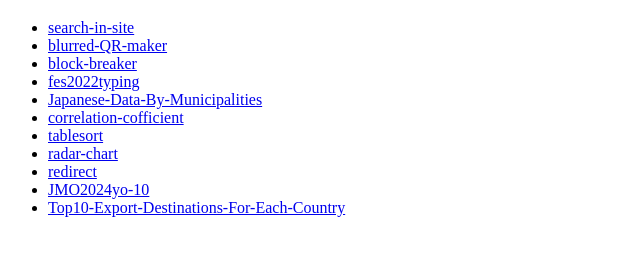
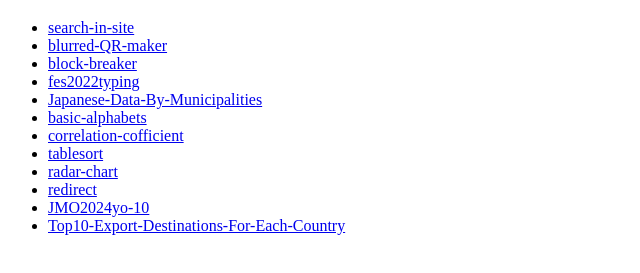
Before and after one commit to stranger86952/miscellany, a plain HTML site: page index.html in a window 1280 px wide. Shown: the part 61-334 px from the top of the page, without its empty margins (0-640 px from the left). Drawn offline with Linux system fonts and the light colour scheme.

Commit message:
creating alphabets list

```diff
--- a/index.html
+++ b/index.html
@@ -13,6 +13,7 @@
         <li><a href="https://stranger86952.github.io/miscellany/block-breaker/">block-breaker</a></li>
         <li><a href="https://stranger86952.github.io/miscellany/fes2022typing/">fes2022typing</a></li>
         <li><a href="https://stranger86952.github.io/miscellany/Japanese-Data-By-Municipalities/">Japanese-Data-By-Municipalities</a></li>
+        <li><a href="https://stranger86952.github.io/miscellany/basic-alphabets/">basic-alphabets</a></li>
         <li><a href="https://stranger86952.github.io/miscellany/correlation-cofficient/">correlation-cofficient</a></li>
         <li><a href="https://stranger86952.github.io/miscellany/tablesort/">tablesort</a></li>
         <li><a href="https://stranger86952.github.io/miscellany/radar-chart/">radar-chart</a></li>
```
